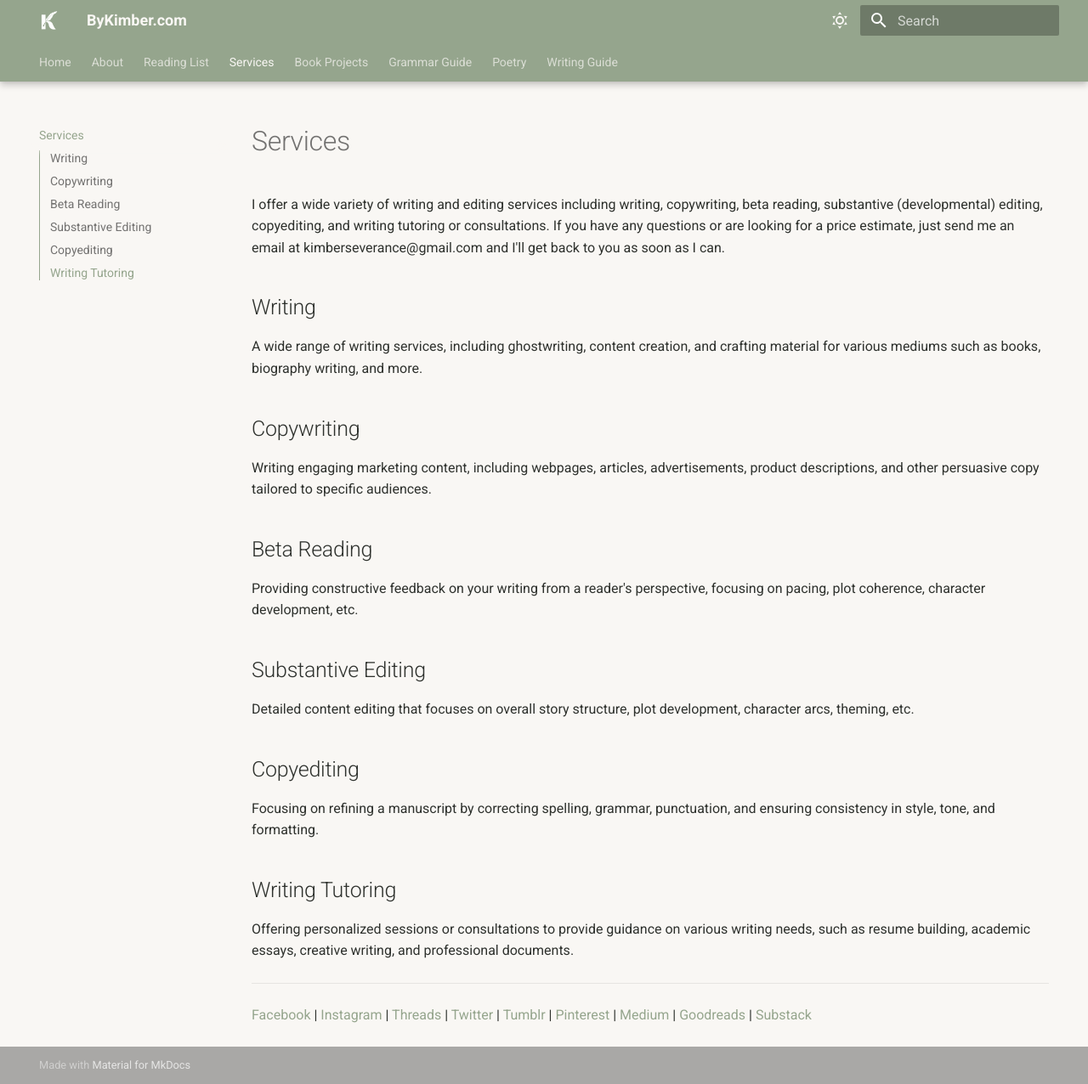
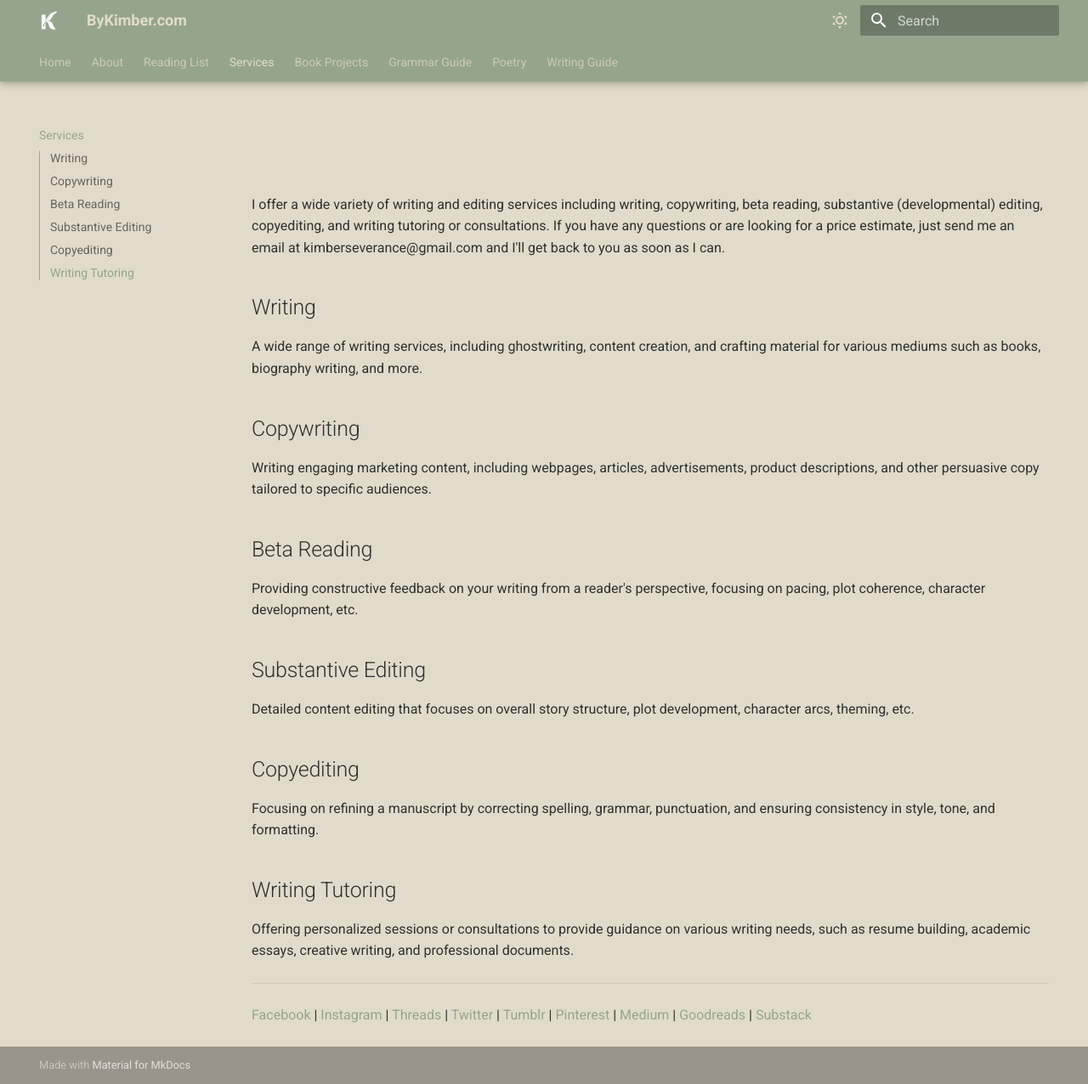
Before and after one commit to moonfIower/bykimber, an MkDocs documentation site: the page built from docs/Services.md, in a window 1280 px wide and 1276 px high. Shown: the whole window at 85% size. Built offline with MkDocs 1.6.1 and Material for MkDocs 9.7.7, drawn with Linux system fonts in a browser that asks for light colours.

Commit message:
fix some colors

```diff
--- a/docs/stylesheets/extra.css
+++ b/docs/stylesheets/extra.css
@@ -1,21 +1,21 @@
 [data-md-color-scheme="lightish"]{
-    --md-default-bg-color: #f9f7f4;
+    --md-default-bg-color: #e1dbcb;
     --md-primary-fg-color: #95a58d;
-    --md-primary-fg-color--light: #f9f7f4;
+    --md-primary-fg-color--light: #e1dbcb;
     --md-primary-fg-color--dark: #95a58d;
     --md-typeset-color: #2e312d;
     --md-typeset-a-color: #95a58d;
-    --md-footer-bg-color: #f9f7f4;
+    --md-footer-bg-color: #e1dbcb;
     --md-accent-color: #95a58d;
 }
 
 [data-md-color-scheme="darkish"]{
     --md-default-bg-color: #2e312d;
-    --md-primary-bg-color: #f9f7f4;
+    --md-primary-bg-color: #e1dbcb;
     --md-primary-fg-color: #95a58d;
-    --md-primary-fg-color--light: #f9f7f4;
+    --md-primary-fg-color--light: #e1dbcb;
     --md-primary-fg-color--dark: #95a58d;
-    --md-typeset-color: #f9f7f4;
+    --md-typeset-color: #e1dbcb;
     --md-typeset-a-color: #95a58d;
     --md-footer-bg-color: #2e312d;
     --md-accent-color: #95a58d;
@@ -54,19 +54,30 @@
 
 /* Link hover color in light mode */
 [data-md-color-scheme="lightish"] a:hover {
-    color: #d4e1cb; /* Replace with your desired hover color */
+    color: #e1dbcb; /* Replace with your desired hover color */
 }
 
 /* Link hover color in dark mode */
 [data-md-color-scheme="darkish"] a:hover {
-    color: #d4e1cb; /* Replace with your desired hover color */
+    color: #e1dbcb; /* Replace with your desired hover color */
 }
+
 /* TOC link hover color in light mode */
 [data-md-color-scheme="lightish"] .md-nav__link:hover {
-    color: #d4e1cb; /* Replace with your desired hover color */
+    color: #e1dbcb; /* Replace with your desired hover color */
 }
 
 /* TOC link hover color in dark mode */
 [data-md-color-scheme="darkish"] .md-nav__link:hover {
-    color: #d4e1cb; /* Replace with your desired hover color */
+    color: #e1dbcb; /* Replace with your desired hover color */
 }
+
+/* H1 color in light mode */
+[data-md-color-scheme="lightish"] h1 {
+    color: #e1dbcb; /* Replace with your desired color for light mode */
+}
+
+/* H1 color in dark mode */
+[data-md-color-scheme="darkish"] h1 {
+    color: #e1dbcb; /* Replace with your desired color for dark mode */
+}
```
